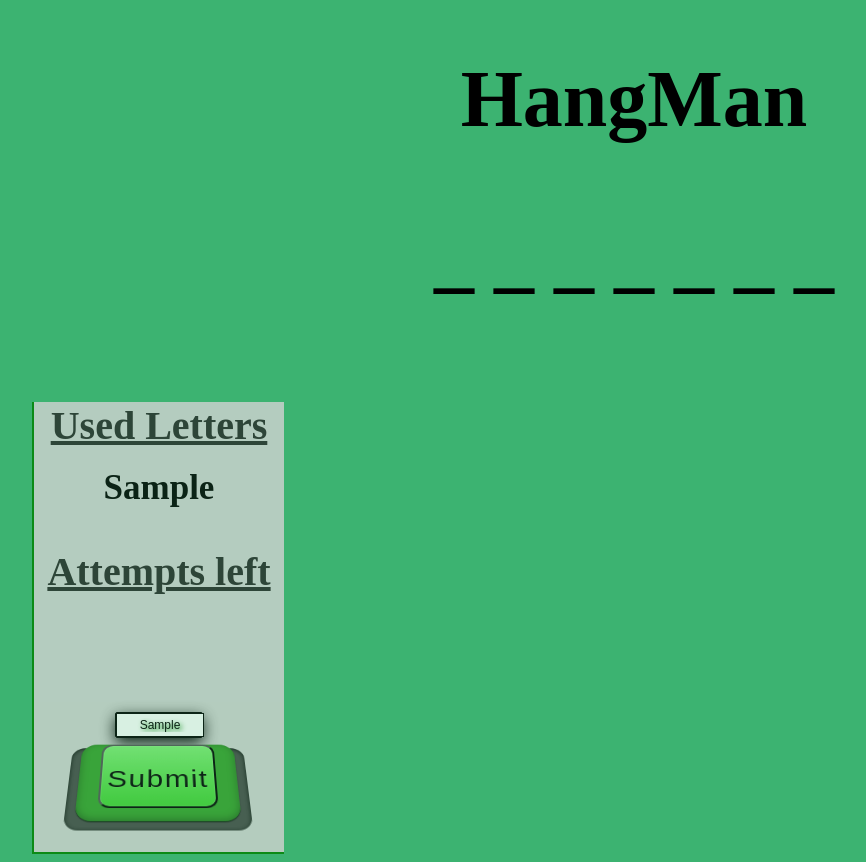
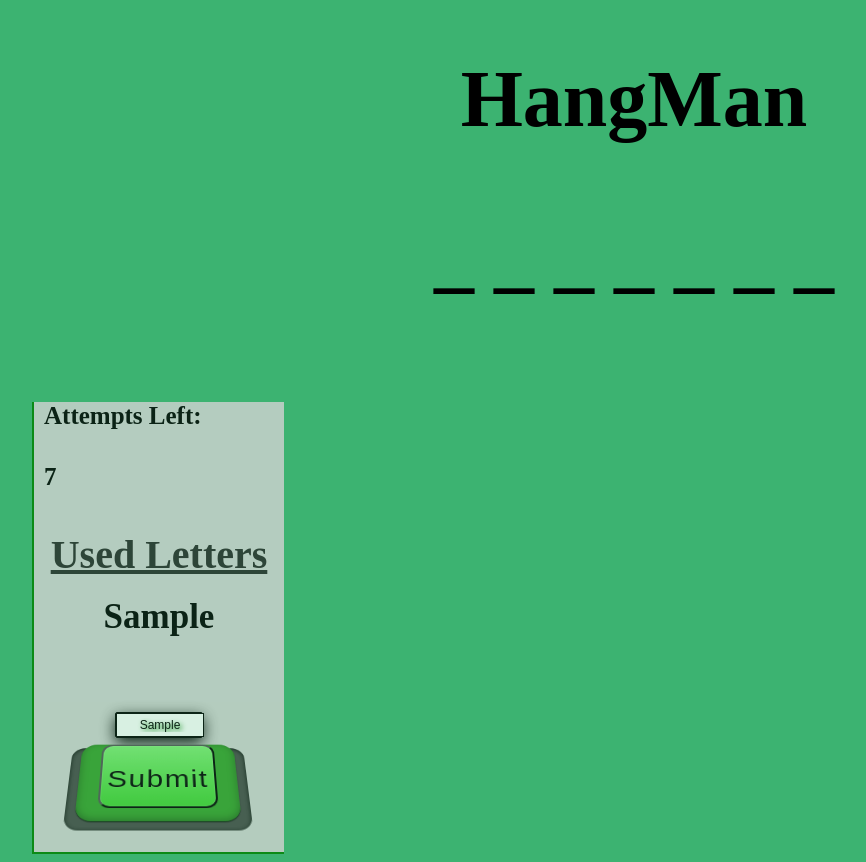
Before and after one commit to jaredkranzler/new-potential-project1, a plain HTML site: page index.html in a window 1280 px wide. Both pictures are taken after typing "Sample" into the empty fields and a click on the button "Submit". Shown: the whole page, without its empty margins (6-872 px from the left). Drawn offline with nearby package versions, Linux system fonts and the light colour scheme.

Commit message:
score update

```diff
--- a/css/style.css
+++ b/css/style.css
@@ -26,6 +26,12 @@ h3 {
 }
 h2{
   font-size: 35px;
+}
+h4{
+  font-size: 25px;
+  display: flex;
+  justify-content: flex-start;
+  margin-left: 10px;
 }
 #blankSpace{
   font-size: 80px;
--- a/index.html
+++ b/index.html
@@ -15,7 +15,11 @@
 </main>
 
 
+
 <div class="container">
+
+  <h4>Attempts Left:<h4 id="attempts"></h4>
+  </h4>
 
   <h3>
     Used Letters
@@ -23,14 +27,12 @@
 
   <h2 id="usedLetter"></h2>
 
-  <h3>
-    Attempts left
-  </h3>
+
 </div>
 
 <div class="container2">
   <form id="name-form" class="form">
-    <input type="text" name="guess" id="guess" placeholder="Guess a letter!">
+    <input type="text" name="guess" id="guess" placeholder="Guess a letter!" >
    <div class="button"><div class="outer"><div class="height"><button class="inner" class="submit" type="submit">Submit</div></div></div></button>
   </form>
 </div>
--- a/js/app.js
+++ b/js/app.js
@@ -1,28 +1,4 @@
-console.log('js works')
-
-
-//word class
-// word bank
-// check word function take current word thats eing play and takes in a letter
-// turn word into array and check if letter is in array
-// const randomWord == wordBank[i]
-
-// use splice
-
-// measure length of array
-
-
-// game that keeps track of player and player scores
-
-
-// anytime someone goes scan the array and find the index of where te letter are and
-// display on screen
-// have a render board function.
-
-// check array of what ever letter is chosen and render letter on page
-
-
-
+console.log('Lifes a Garden Dig It')
 
 class Word {
   constructor(){
@@ -56,8 +32,10 @@ class Word {
     for (let i = 0; i < this.displaySpaces.length; i++){
       $('#blankSpace').append(this.displaySpaces[i] + " ")
     }
+
     console.log(this.displaySpaces)
   }
+
 
 }
 
@@ -66,7 +44,7 @@ const word = new Word();
 const game = {
 
   usedLetters: [],
-  guessesLeft: "",
+  guessesLeft: 8,
   // TODO: add property to kep track of number of guesses? guesses remaining -- it can count down
   // remainingGuesses (){
   // }
@@ -78,44 +56,45 @@ const game = {
     // TODO if the letter apperas in guessed letters
       // TODO say nah -- jQ
 
-    //TODO otherwise/else
-      // convert into array and check for matching letter
+      // declare if we found it boolean
+      let correctLetter = true;
       const splitString = word.currentWord.split(""); // get array of characters
       // loop through array of chars, if it matches, change letter in displaySpaces at that index
       for (i = 0; i < splitString.length; i++){
         if (letter === splitString[i]){
           //switch letter everywhere it occurs in displaySpaces
           word.displaySpaces[i] = letter;
+          correctLetter = true
         } else {
-
-
-            // TODO: track wrong guesses -- reduce the geussesRemaing property
-            // TODO: if it is then 0, game over
-
-            // TODO: write and call call reset function (see below)
-
-            console.log("guess again")
+          correctLetter = false;
         }
       }
+      if (false === correctLetter){
+        this.guessesLeft -= 1;
+      }
+      console.log(correctLetter)
+      // if we didn't find it (see boolean)
+      // subtract score
 
       this.usedLetters.push(" " + letter + " ");
       // push letter to used letters
       this.updateLetterBox();
+      //.empty deletes the duplicates that are created everytime the button is clicked
       $('#blankSpace').empty()
       word.updateDisplayedWord();
+
   },
 
-  // this should iterate over game.usedLetters,
-  // rebuild the output string
-  // and replace in html
   updateLetterBox(){
-
+    $('#attempts').text(game.guessesLeft)
     $('#usedLetter').text(" " + this.usedLetters + " ") // note: usedLetters is an ARRAY
 
     // TODO: once you have guesses remaining going down for every guess,
     // TODO: jQ update remaining guesses also
+  },
+  reset() {
+    $('#guess') = $emptyString;
   }
-
   // reset() {
     // TODO: get new word (that will autoamtically update scoreboard)
     // TODO: reset guessesRemaining
@@ -130,13 +109,9 @@ $('#name-form').on('submit', (e) => {
   e.preventDefault();
   const guessLetter = $('#guess').val();
   game.checkForLetter(guessLetter);
+  game.reset()
+
 });
-
-
-
-
-
-
 
 
 
```
